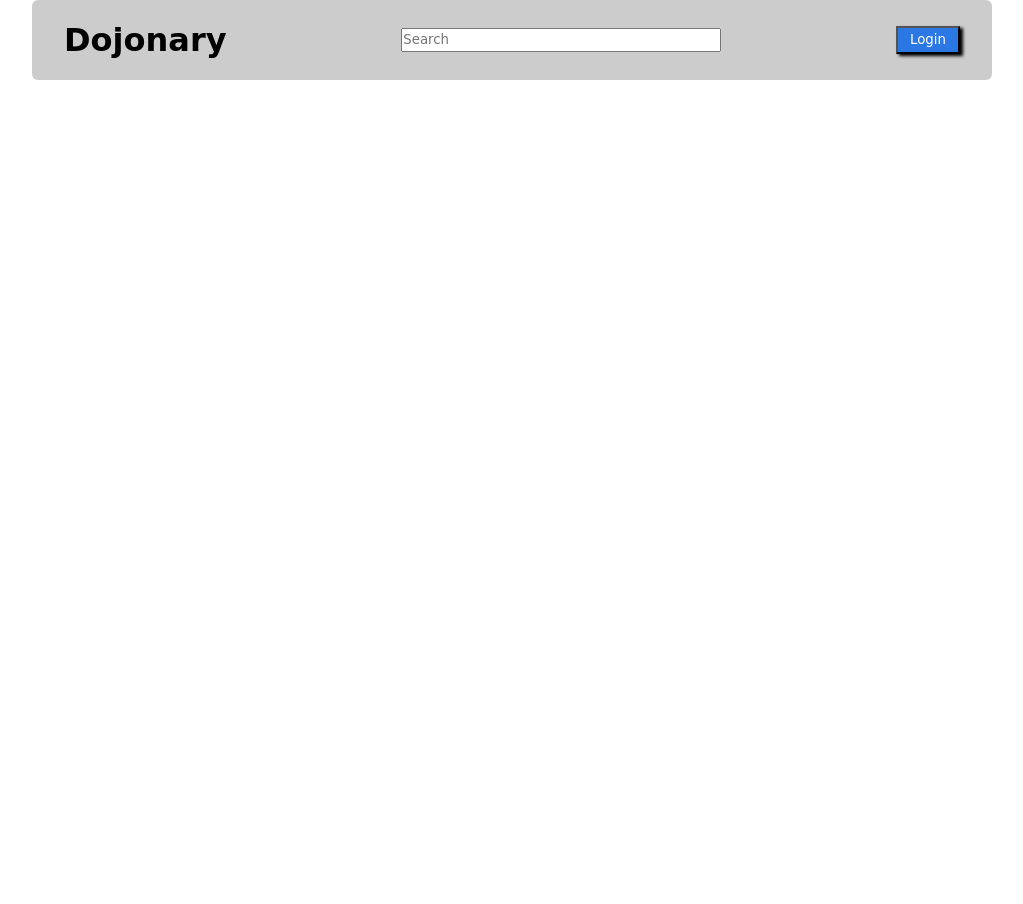
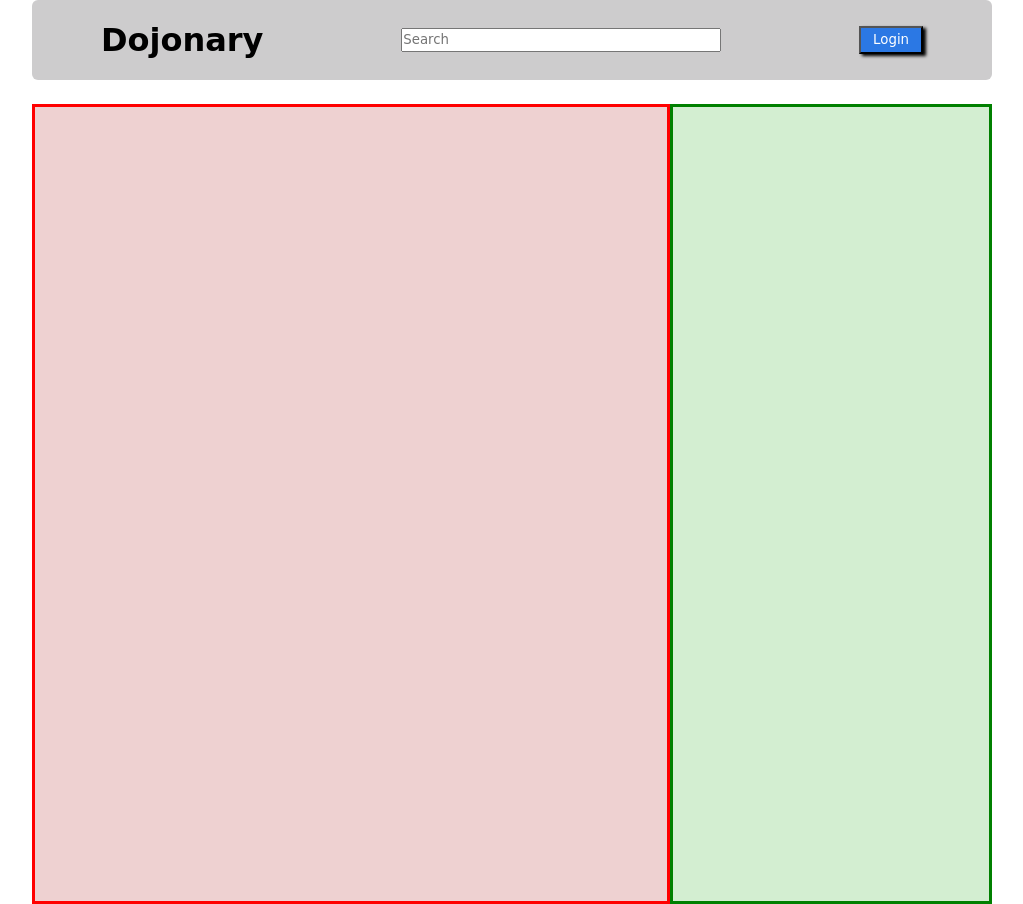
Before and after one commit to NickBarkerDev/button-clicker, a plain HTML site: page index.html in a window 1280 px wide. Shown: the whole page, without its empty margins (128-1151 px from the left). Before the commit the page ends 800 px from the top, so only its background shows below. Drawn offline with Linux system fonts and the light colour scheme.

Commit message:
created 2 columns using flex, set temp height/bgcolor/borders to distinguish between columns

```diff
--- a/index.html
+++ b/index.html
@@ -14,6 +14,18 @@
         <input type="text" placeholder="Search" />
         <button>Login</button>
     </header>
+
+    <main>
+        <div class="col-1">
+
+        </div>
+        <!-- col-1 -->
+        <div class="col-2">
+
+        </div>
+        <!-- col-2 -->
+    </main>
+
 </div>
 <!-- container -->
 
--- a/style.css
+++ b/style.css
@@ -17,16 +17,16 @@ img {
     margin: 0 auto;
 }
 
-/* HEADER STYLING */
+/* HEADER */
 header {
     width: 100%;
     height: 5rem;
     background-color: rgb(205,204,205);
     display: flex;
-    justify-content: space-between;
+    justify-content: space-around;
     align-items: center;
-    padding: 0 2rem;
     border-radius: 6px;
+    margin-bottom: 1.5rem;
 }
 
 header input {
@@ -39,3 +39,23 @@ header button {
     box-shadow: 3px 2px 3px black;
     color: white;
 }
+
+/* MAIN */
+main {
+    display: flex;
+}
+
+
+.col-1 {
+    flex: 2;
+    height: 800px;
+    background-color: rgba(197, 103, 103, 0.3);
+    border: 3px solid red;
+}
+
+.col-2 {
+    flex: 1;
+    height: 800px;
+    background-color: rgba(111, 197, 103, 0.3);
+    border: 3px solid green;
+}
```
